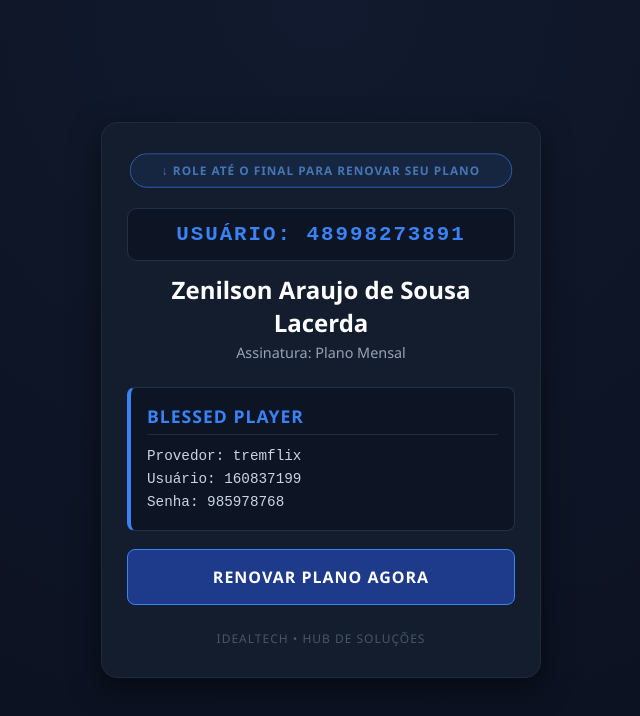
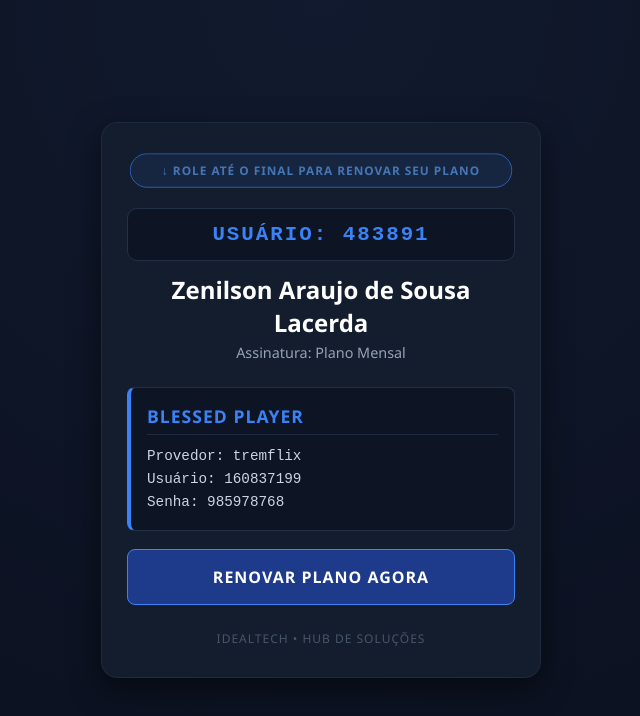
Before and after one commit to idealtechget-web/clientes, a plain HTML site: page 483891.html in a window 1280 px wide. Shown: the whole page, without its empty margins (319-959 px from the left). Drawn offline with Linux system fonts and the light colour scheme.

Commit message:
Update and rename 160837199.html to 483891.html

```diff
--- a/160837199.html
+++ b/483891.html
@@ -122,7 +122,7 @@
 <div class="card">
   <div class="scroll-hint">↓ Role até o final para renovar seu plano</div>
 
-  <div class="badge-user">USUÁRIO: 48998273891</div>
+  <div class="badge-user">USUÁRIO: 483891</div>
   <h2>Zenilson Araujo de Sousa Lacerda</h2>
   <div class="plano-tag">Assinatura: Plano Mensal</div>
 
```
